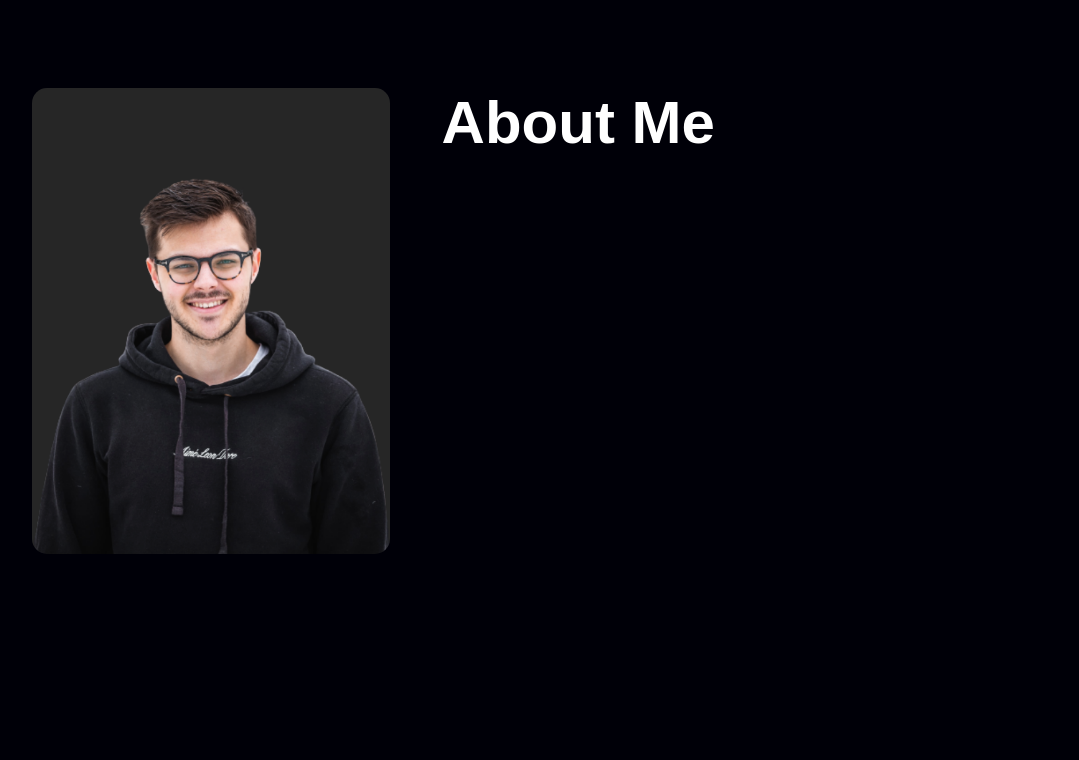
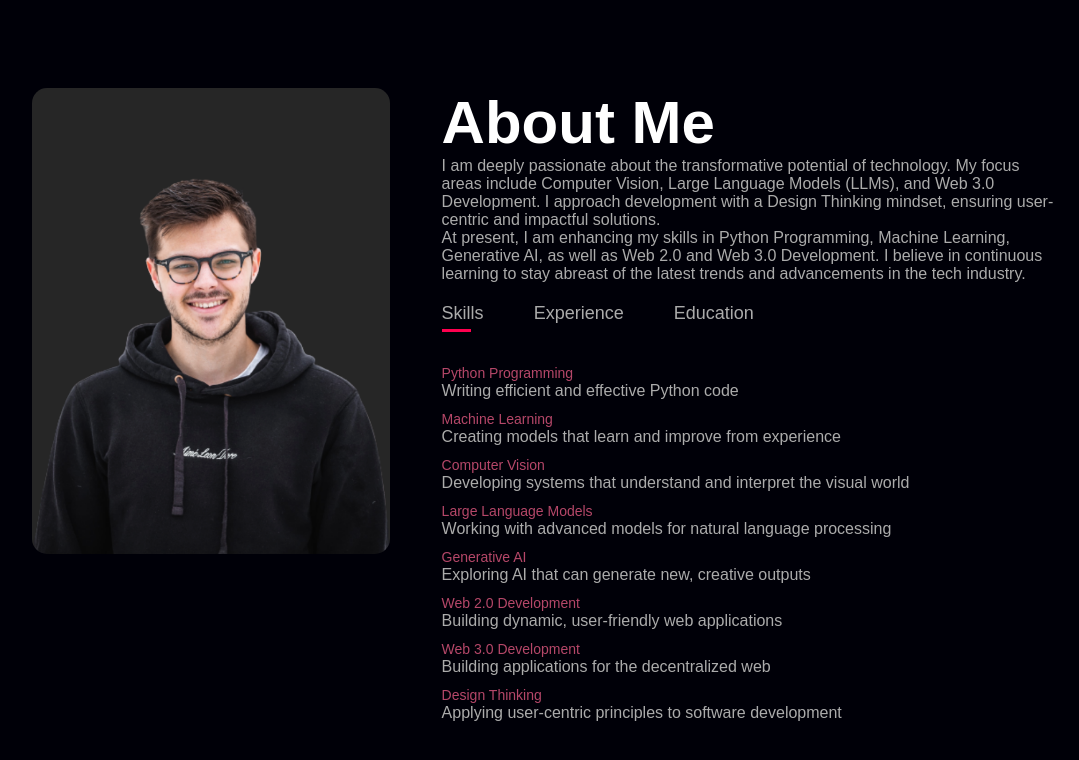
Before and after one commit to mohliyet/Portifolio_Projects, a plain HTML site: page Portifolio/index.html in a window 1280 px wide. Shown: the part 802-1562 px from the top of the page, without its empty margins (96-1175 px from the left). Before the commit the page ends 1450 px from the top, so only its background shows below. Drawn offline with Linux system fonts and the light colour scheme.

Commit message:
more works were done on the abouts section

```diff
--- a/Portifolio/index.html
+++ b/Portifolio/index.html
@@ -34,9 +34,74 @@
                 </div>
                 <div class="about-col-2">
                     <h1 class="sub-title">About Me</h1>
+                    <p>
+                        I am deeply passionate about the transformative potential of technology.
+                        My focus areas include Computer Vision, Large Language Models (LLMs), and Web 3.0 Development.
+                        I approach development with a Design Thinking mindset, ensuring user-centric and impactful solutions.
+                    </p>
+                    <p>
+                        At present, I am enhancing my skills in Python Programming, Machine Learning, Generative AI, as well as Web 2.0 and Web 3.0 Development.
+                        I believe in continuous learning to stay abreast of the latest trends and advancements in the tech industry.
+                    </p>
+                    <div class="tab-titles">
+                        <p class="tab-links active-link" onclick="opentab('skills')">Skills</p>
+                        <p class="tab-links" onclick="opentab('experience')">Experience</p>
+                        <p class="tab-links" onclick="opentab('education')">Education</p>
+                    </div>
+                    <div class="tab-contents active-tab" id="skills">
+                        <ul>
+                            <li><span>Python Programming</span><br>Writing efficient and effective Python code</li>
+                            <li><span>Machine Learning</span><br>Creating models that learn and improve from experience</li>
+                            <li><span>Computer Vision</span><br>Developing systems that understand and interpret the visual world</li>
+                            <li><span>Large Language Models</span><br>Working with advanced models for natural language processing</li>
+                            <li><span>Generative AI</span><br>Exploring AI that can generate new, creative outputs</li>
+                            <li><span>Web 2.0 Development</span><br>Building dynamic, user-friendly web applications</li>
+                            <li><span>Web 3.0 Development</span><br>Building applications for the decentralized web</li>
+                            <li><span>Design Thinking</span><br>Applying user-centric principles to software development</li>
+                        </ul>
+                    </div>
+                    <div class="tab-contents" id="experience">
+                        <ul>
+                            <li><span>Python Programming</span><br>Writing efficient and effective Python code</li>
+                            <li><span>Machine Learning</span><br>Creating models that learn and improve from experience</li>
+                            <li><span>Computer Vision</span><br>Developing systems that understand and interpret the visual world</li>
+                            <li><span>Large Language Models</span><br>Working with advanced models for natural language processing</li>
+                            <li><span>Generative AI</span><br>Exploring AI that can generate new, creative outputs</li>
+                            <li><span>Web 2.0 Development</span><br>Building dynamic, user-friendly web applications</li>
+                            <li><span>Web 3.0 Development</span><br>Building applications for the decentralized web</li>
+                            <li><span>Design Thinking</span><br>Applying user-centric principles to software development</li>
+                        </ul>
+                    </div>
+                    <div class="tab-contents" id="education">
+                        <ul>
+                            <li><span>Python Programming</span><br>Writing efficient and effective Python code</li>
+                            <li><span>Machine Learning</span><br>Creating models that learn and improve from experience</li>
+                            <li><span>Computer Vision</span><br>Developing systems that understand and interpret the visual world</li>
+                            <li><span>Large Language Models</span><br>Working with advanced models for natural language processing</li>
+                            <li><span>Generative AI</span><br>Exploring AI that can generate new, creative outputs</li>
+                            <li><span>Web 2.0 Development</span><br>Building dynamic, user-friendly web applications</li>
+                            <li><span>Web 3.0 Development</span><br>Building applications for the decentralized web</li>
+                            <li><span>Design Thinking</span><br>Applying user-centric principles to software development</li>
+                        </ul>
+                    </div>
                 </div>
             </div>
         </div>
     </div>
+<script>
+    var tablinks = document.getElementsByClassName('tab-links');
+    var tabcontents = document.getElementsByClassName('tab-contents');
+
+    function opentab(tabname){
+       for(tablink of tablinks){
+           tablink.classList.remove('active-link');
+       }
+       for(tabcontent of tabcontents){
+           tabcontent.classList.remove('active-tab');
+       }
+       event.currentTarget.classList.add('active-link');
+       document.getElementById(tabname).classList.add('active-tab');
+    }
+</script>
 </body>
 </html>
--- a/Portifolio/style.css
+++ b/Portifolio/style.css
@@ -102,3 +102,50 @@ nav ul li a:hover::after{
     font-weight: 600;
     color: #fff
 }
+
+.tab-titles {
+    display: flex   ;
+    margin: 20px 0 40px;
+}
+
+.tab-links {
+    margin-right: 50px;
+    font-size: 18px;
+    font-weight: 500;
+    cursor: pointer;
+    position: relative;
+}
+
+.tab-links::after {
+    content: '';
+    width: 0;
+    height: 3px;
+    background: #ff004f;
+    position: absolute;
+    left: 0;
+    bottom: -8px;
+    transition: 0.5s;
+}
+
+.tab-links.active-link::after {
+    width: 70%;
+}
+
+.tab-contents ul li {
+    list-style: none;
+    margin: 10px 0;
+
+}
+
+.tab-contents ul li span {
+    color: #b54769;
+    font-size: 14px;
+}
+
+.tab-contents {
+    display: none;
+}
+
+.tab-contents.active-tab {
+    display: block;
+}
```
